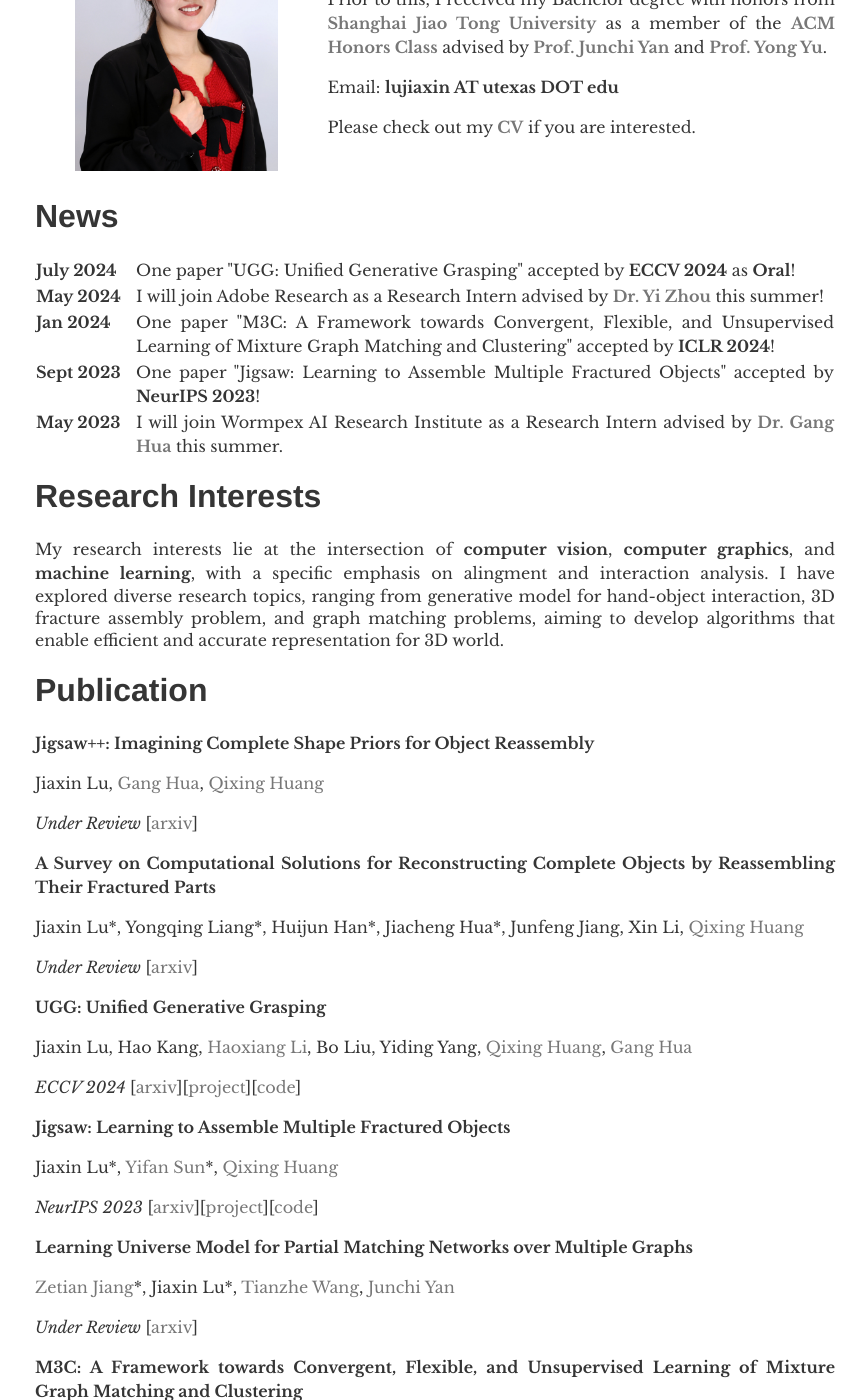
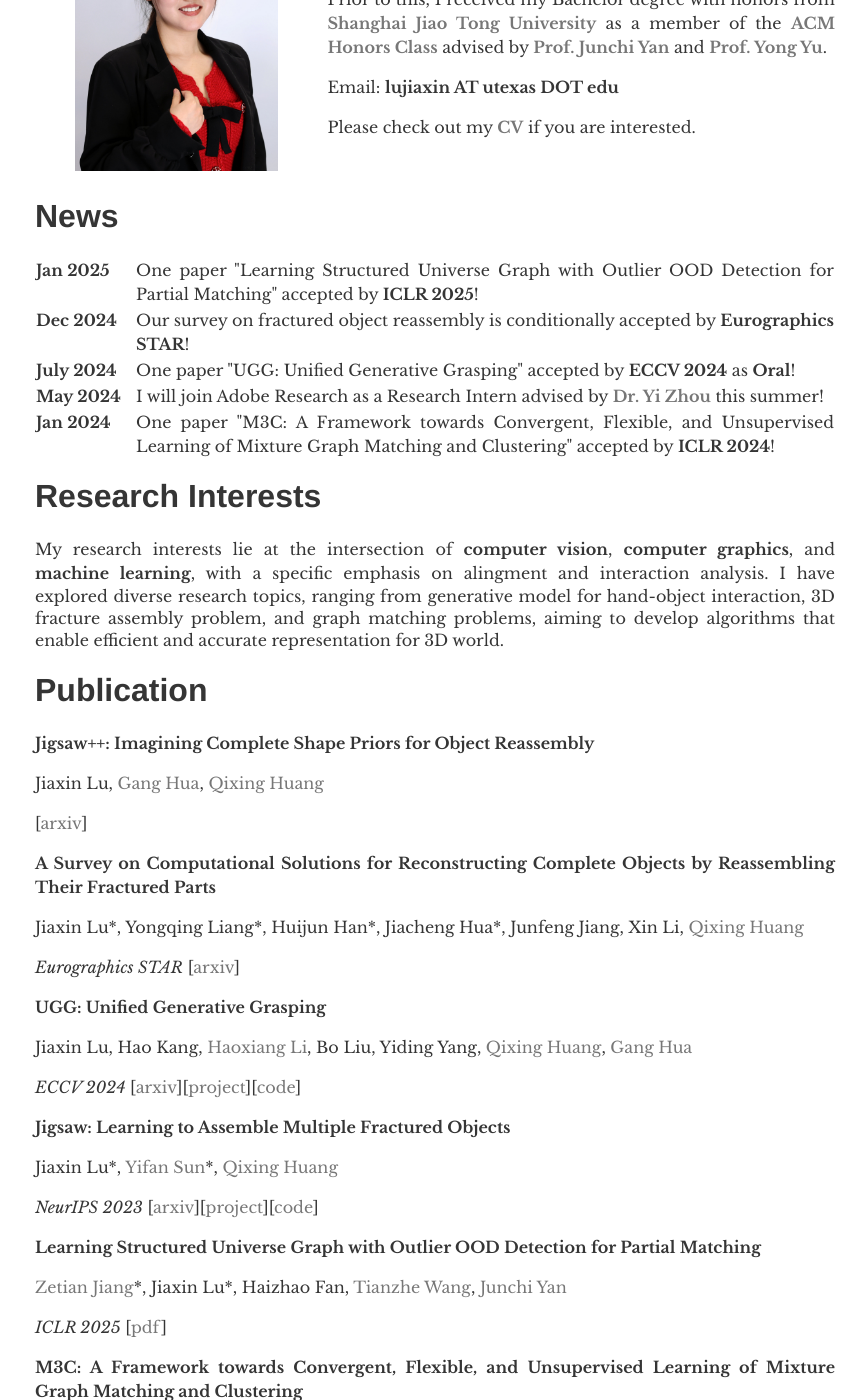
Before and after one commit to Jiaxin-Lu/Jiaxin-Lu.github.io, a Jekyll site: the page built from index.md, in a window 1280 px wide and 1400 px high, scrolled down 392 px. Shown: the whole window, without its empty margins (205-1072 px from the left). Built offline with Jekyll 4.4.1, drawn with Linux system fonts in a browser that asks for light colours; some of the changed text lies outside the part shown.

Commit message:
update 01/2025

```diff
--- a/index.md
+++ b/index.md
@@ -17,6 +17,14 @@ layout: about
 # News
 <div style="overflow-y:auto; max-height:200px;">
 <table frame="void" rules="none" border="0">
+    <tr>
+        <td width="100"><b>Jan 2025</b></td>
+        <td>One paper "Learning Structured Universe Graph with Outlier OOD Detection for Partial Matching" accepted by <b>ICLR 2025</b>!</td>
+    </tr>
+    <tr>
+        <td width="100"><b>Dec 2024</b></td>
+        <td>Our survey on fractured object reassembly is conditionally accepted by <b>Eurographics STAR</b>!</td>
+    </tr>
     <tr>
         <td width="100"><b>July 2024</b></td>
         <td>One paper "UGG: Unified Generative Grasping" accepted by <b>ECCV 2024</b> as <b>Oral</b>!</td>
@@ -63,13 +71,13 @@ My research interests lie at the intersection of **computer vision**, **computer
 
 Jiaxin Lu, [Gang Hua](https://www.ganghua.org/), [Qixing Huang](https://www.cs.utexas.edu/~huangqx/)
 
-*Under Review* [[arxiv](https://arxiv.org/abs/2410.11816)]
+[[arxiv](https://arxiv.org/abs/2410.11816)]
 
 **A Survey on Computational Solutions for Reconstructing Complete Objects by Reassembling Their Fractured Parts**
 
 Jiaxin Lu&#42;, Yongqing Liang&#42;, Huijun Han&#42;, Jiacheng Hua&#42;, Junfeng Jiang, Xin Li, [Qixing Huang](https://www.cs.utexas.edu/~huangqx/)
 
-*Under Review* [[arxiv](https://arxiv.org/abs/2410.14770)]
+*Eurographics STAR* [[arxiv](https://arxiv.org/abs/2410.14770)]
 
 
 **UGG: Unified Generative Grasping**
@@ -84,11 +92,11 @@ Jiaxin Lu&#42;, [Yifan Sun](https://yifansun12.wixsite.com/mysite)&#42;, [Qixing
 
 *NeurIPS 2023* [[arxiv](https://arxiv.org/abs/2305.17975)][[project](https://jiaxin-lu.github.io/Jigsaw/)][[code](https://github.com/Jiaxin-Lu/Jigsaw)]
 
-**Learning Universe Model for Partial Matching Networks over Multiple Graphs**
+**Learning Structured Universe Graph with Outlier OOD Detection for Partial Matching**
 
-[Zetian Jiang](https://sites.google.com/view/zetianjiang)&#42;, Jiaxin Lu&#42;, [Tianzhe Wang](https://sites.google.com/view/tianzhe-wang/home), [Junchi Yan](https://thinklab.sjtu.edu.cn/)
+[Zetian Jiang](https://sites.google.com/view/zetianjiang)&#42;, Jiaxin Lu&#42;, Haizhao Fan, [Tianzhe Wang](https://sites.google.com/view/tianzhe-wang/home), [Junchi Yan](https://thinklab.sjtu.edu.cn/)
 
-*Under Review* [[arxiv](https://arxiv.org/abs/2210.10374)]
+*ICLR 2025* [[pdf](https://openreview.net/pdf?id=dmjQLHufev)]
 
 **M3C: A Framework towards Convergent, Flexible, and Unsupervised Learning of Mixture Graph Matching and Clustering**
 
@@ -121,6 +129,10 @@ Jiaxin Lu&#42;, [Zetian Jiang](https://sites.google.com/view/zetianjiang)&#42;,
 # Awards
 
 <table frame="void" rules="none" border="0">
+    <tr>
+        <td width="600">Pandey Trinity Graduate Fellowship</td>
+        <td><i>2025</i></td>
+    </tr>
     <tr>
         <td width="600">Excellent Bachelor Thesis (Top 1%) of Shanghai Jiao Tong University</td>
         <td><i>2022</i></td>
@@ -161,6 +173,13 @@ Jiaxin Lu&#42;, [Zetian Jiang](https://sites.google.com/view/zetianjiang)&#42;,
 ### Current at the University of Texas at Austin
 <table frame="void" rules="none" border="0">
     <tr>
+        <td width="600"><b>Teaching Assistant, CS 378: Generative Visual Computing</b></td>
+        <td><i>Spring 2025</i></td>
+    </tr>
+</table>
+
+<table frame="void" rules="none" border="0">
+    <tr>
         <td width="600"><b>Teaching Assistant, CS395T: Numerical Optimization Graphics/AI</b></td>
         <td><i>Spring 2024</i></td>
     </tr>
```
Also changed, not shown: other parts of index.md (+1 -1 lines), _posts/2021-11-02-partial.md (+9 -8 lines), 1 other file.
